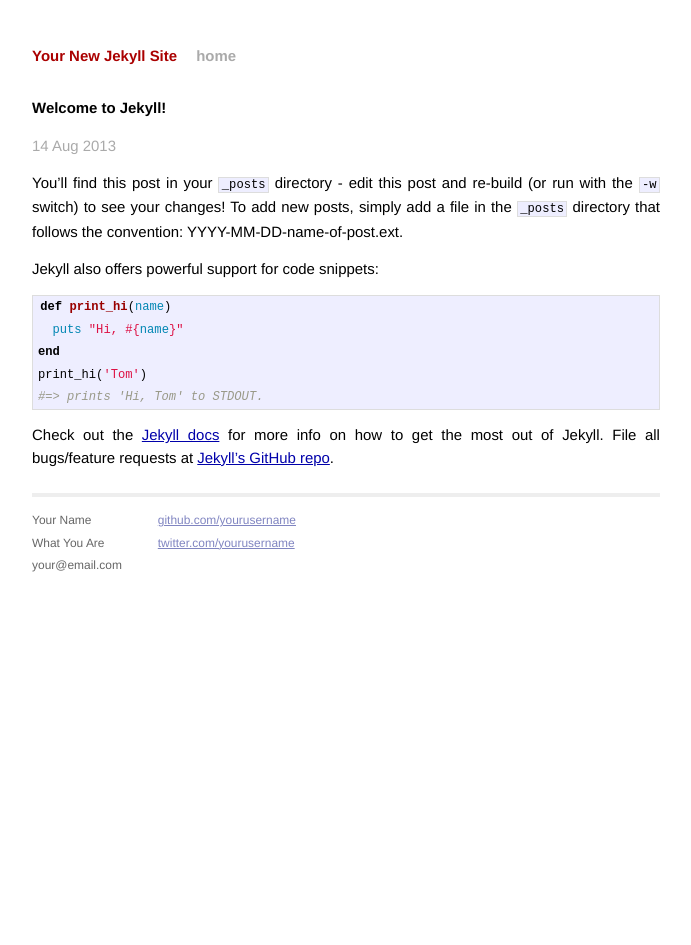
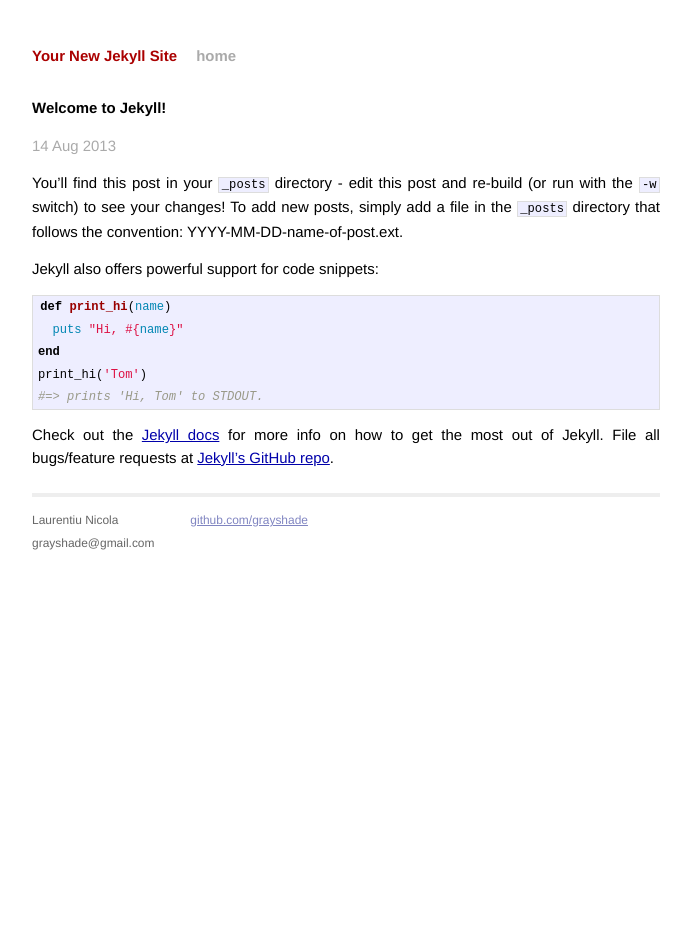
Before and after one commit to GrayShade/grayshade.github.io, a Jekyll site: the page built from _posts/2013-08-14-welcome-to-jekyll.markdown, in a window 1280 px wide. Shown: the whole page, without its empty margins (294-985 px from the left). Built offline with Jekyll 4.4.1, drawn with Linux system fonts in a browser that asks for light colours; Markdown is read by kramdown in place of the engine named in the settings.

Commit message:
Clean up

```diff
--- a/_layouts/default.html
+++ b/_layouts/default.html
@@ -27,20 +27,18 @@
             <div class="footer">
               <div class="contact">
                 <p>
-                  Your Name<br />
-                  What You Are<br />
-                  your@email.com
+                  Laurentiu Nicola<br />
+                  grayshade@gmail.com
                 </p>
               </div>
               <div class="contact">
                 <p>
-                  <a href="http://github.com/yourusername/">github.com/yourusername</a><br />
-                  <a href="http://twitter.com/yourusername/">twitter.com/yourusername</a><br />
+                  <a href="http://github.com/grayshade/">github.com/grayshade</a><br />
                 </p>
               </div>
             </div>
           </div>
-        </div> <!-- /container -->
+        </div>
 
     </body>
 </html>
```
Also changed, not shown: _posts/2013-08-15-my-icfp-2013-writeup.markdown (added, +25 -0 lines).
